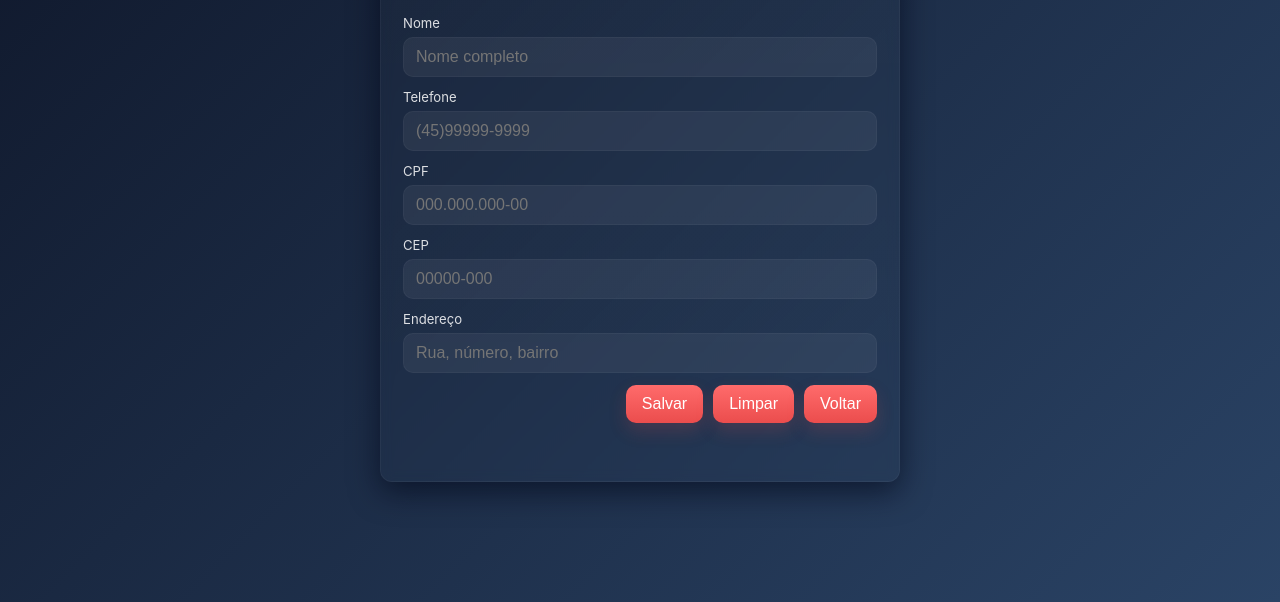
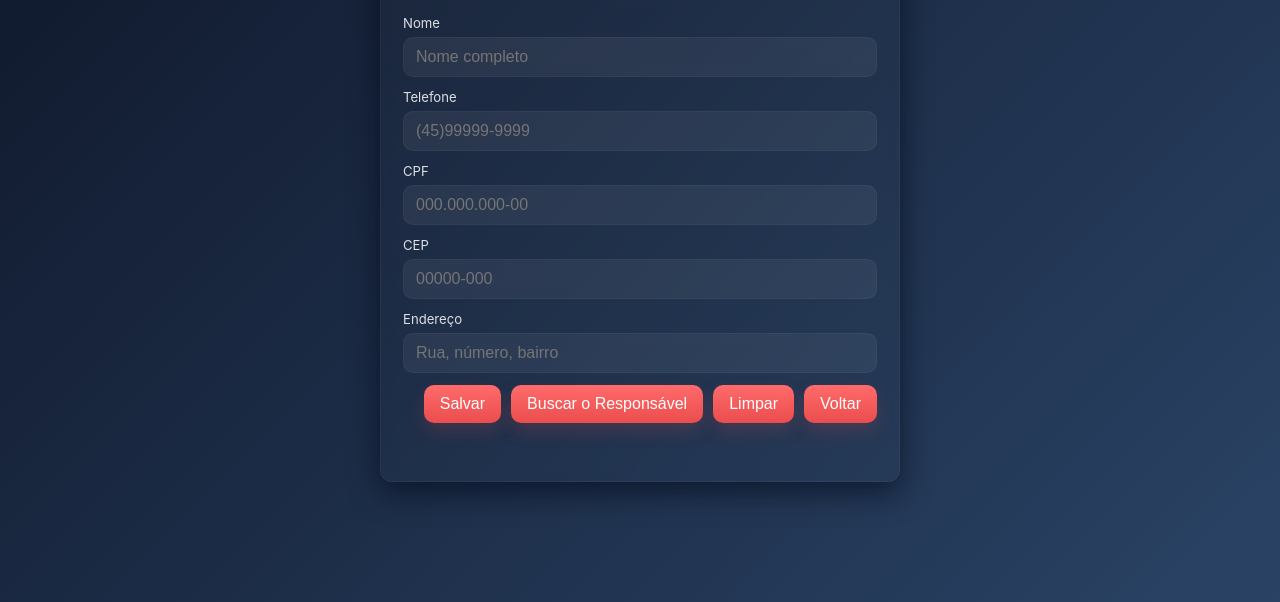
Before and after one commit to 5456ju00/front-end-ejcar, a plain HTML site: page responsavel/index.html in a window 1280 px wide. Shown: the part 198-800 px from the top of the page. Drawn offline with Linux system fonts and the light colour scheme.

Commit message:
os campos são limpos depois do cadastro e a mensagem aparece

```diff
--- a/responsavel/index.html
+++ b/responsavel/index.html
@@ -40,7 +40,8 @@
       </div>
 
       <div class="actions">
-        <button type="submit" onclick = "salvarResponsavel()">Salvar</button>
+        <button type="button" onclick = "salvarResponsavel()">Salvar</button>
+        <button type="button" onclick = "buscarResponsavel()">Buscar o Responsável</button>
         <button type="button" onclick = "limparCampos()">Limpar</button>
         <button type="button" onclick="window.location.href='/tela-inicial/index.html'">Voltar</button>
       </div>
--- a/responsavel/js/script.js
+++ b/responsavel/js/script.js
@@ -40,10 +40,54 @@ function salvarResponsavel(){
         localStorage.setItem('id_responsavel', responsavel_id);
 
     }).catch(error => console.error('Erro!:', error));
+    document.getElementById("formResponsavel").reset();
+
+    alert("Cadastrado com Sucesso");
+}
+
+function buscarResponsavel(){
+
+    const nome = document.getElementById("nome").value.trim();
+
+
+    var headers= new Headers();
+    headers.append("Content-Type", "application/json");
+    headers.append("Access-Control-Allow-Origin", "*");
+
+    fetch( "http://127.0.0.1:8080/responsavel/consultapornome"  ,{
+        method: "POST",
+        mode: "cors",
+        cache: "no-store",
+
+        body: JSON.stringify({
+            nome: nome,
+            telefone: telefone,
+            cpf: cpf,
+            cep: cep,
+            endereco: endereco
+        }),
+
+        headers: headers
+
+
+    }).then(  response =>  {
+        if ( !response.ok){
+            throw new Error("Erro na resposta da API")
+        }
+        return response.json(); // converte o corpo da resposta em JSON
+    }).then(  data =>  {
+
+        const responsavel_id = data.id;
+        console.log("Id do registro salvo: ", responsavel_id);
+
+
+        localStorage.setItem('id_responsavel', responsavel_id);
+
+    }).catch(error => console.error('Erro!:', error));
 
 }
 
   function limparCampos() {
     // Limpa os campos do formulário
-    document.getElementById("formResponsavel").reset();
+
 }
```
Also changed, not shown: agenda/index.html (+1 -1 lines).
